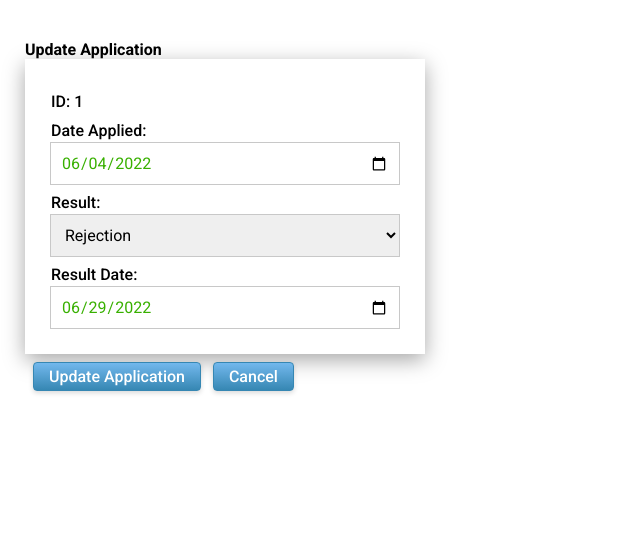
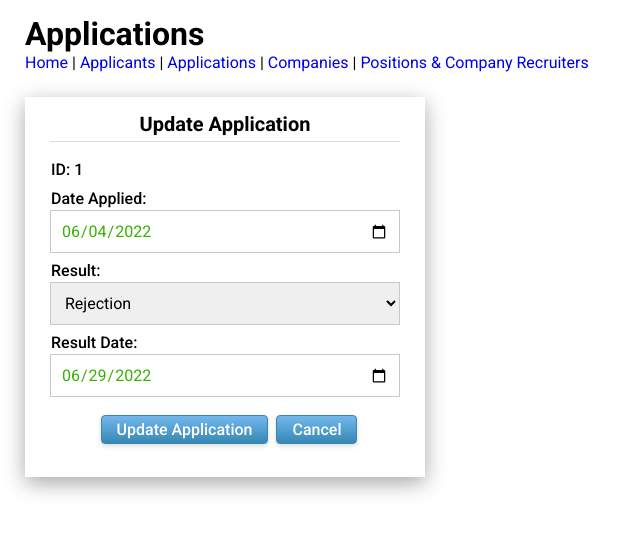
Before and after one commit to sophlil/DreamOffer, a Flask app: page /edit-application/1 in a window 1280 px wide. Shown: the top 533 px of the page, without its empty margins (0-640 px from the left). Run offline with Flask 2, Linux system fonts and the light colour scheme; data comes from the database, SQL or seed files in the repository; data that the repository does not hold is empty; some libraries are stand-ins or nearby versions.

Commit message:
edit form element positioning

```diff
--- a/templates/edit_applicant.j2
+++ b/templates/edit_applicant.j2
@@ -30,8 +30,8 @@
     <div id='edit'>
         <!-- form to UPDATE an Applicant -->
         <form id="editApplicant" action="/edit-applicant/{{data[0].applicantID}}" method="post">
-            <legend><strong>Update Applicant</strong></legend>
             <fieldset>
+                <h3><strong>Update Applicant</strong></h3>
                 <label>ID: <span>{{data[0].applicantID}}</span></label>
                 <label for="name">Name</label>
                 <input
@@ -52,7 +52,7 @@
                     value="{{data[0].email}}"
                     required
                 />
-            </fieldset>
+                <div class="wrapper">
                     <input
                         type="submit"
                         value="Update Applicant"
@@ -63,6 +63,8 @@
                     <a class="btn-anchor" href='/applicants'>
                         <input class="btn" type="button" value="Cancel">
                     </a>
+                </div>
+            </fieldset>
         </form>
     </div>
     <!-- END EDIT -->
--- a/templates/edit_application.j2
+++ b/templates/edit_application.j2
@@ -13,13 +13,20 @@
 </head>
 
 <body>
+    <h1>Applications</h1>
+
+    <a href="/">Home</a> |
+    <a href="/applicants">Applicants</a> |
+    <a href="/applications">Applications</a> |
+    <a href="/companies">Companies</a> |
+    <a href="/positionscompanyrecruiters">Positions & Company Recruiters</a></p>
 
     <!-- EDIT -->
     <div id='edit'>
         <!-- form to UPDATE an Application -->
         <form id="editApplication" action="/edit-application/{{data[0].applicationID}}" method="post">
-            <legend><strong>Update Application</strong></legend>
             <fieldset>
+                <h3><strong>Update Application</strong></h3>
                 <label>ID: <span>{{data[0].applicationID}}</span></label>
 
                 <label for="dateApplied">Date Applied:</label>
@@ -51,7 +58,7 @@
                     name="dateResult"
                     value="{{data[0].dateResult}}"
                 />
-            </fieldset>
+                <div class="wrapper">
                     <input
                         type="submit"
                         value="Update Application"
@@ -62,6 +69,8 @@
                     <a class="btn-anchor" href='/applications'>
                         <input class="btn" type="button" value="Cancel">
                     </a>
+                </div>
+            </fieldset>
         </form>
     </div>
     <!-- END EDIT -->
```
Lines whose indentation alone changed are shown as unchanged.
